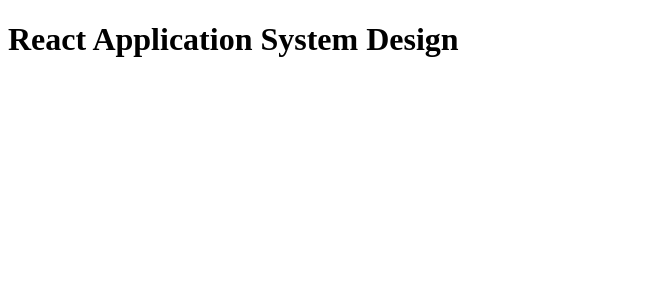
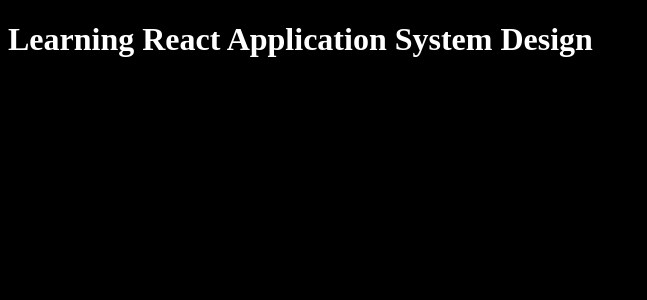
Before and after one commit to SudiptoRahaOfficial/Learning-React-System-Design, a React (Vite) app: page / in a window 1280 px wide. Shown: the top 300 px of the page, without its empty margins (0-647 px from the left). Built offline with nearby package versions, Linux system fonts and the light colour scheme.

Commit message:
folder structures | naming convention & code documentation

```diff
--- a/index.html
+++ b/index.html
@@ -5,7 +5,7 @@
 		<meta name="viewport" content="width=device-width, initial-scale=1.0" />
 		<title>React-System-Design</title>
 	</head>
-	<body>
+	<body style="background-color: black; color: white">
 		<div id="root"></div>
 		<script type="module" src="/src/main.jsx"></script>
 	</body>
--- a/src/App.jsx
+++ b/src/App.jsx
@@ -3,7 +3,7 @@
 function App() {
 	return (
 		<>
-			<h1>React Application System Design</h1>
+			<h1>Learning React Application System Design</h1>
 		</>
 	)
 }
```
Also changed, not shown: src/components/AdminSigninForm.jsx (added, +17 -0 lines), src/services/adminServices.js (added, +16 -0 lines), src/components/Header.jsx (added), src/pages/Home.jsx (added), src/pages/Signin.jsx (added), src/pages/Signup.jsx (added), src/utils/validation.js (added), 2 other files (tests, documents, lock files or other folders).
